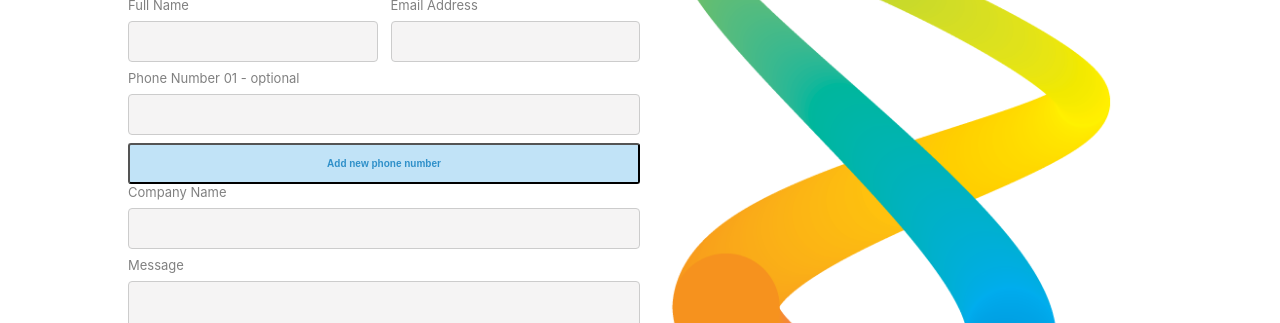
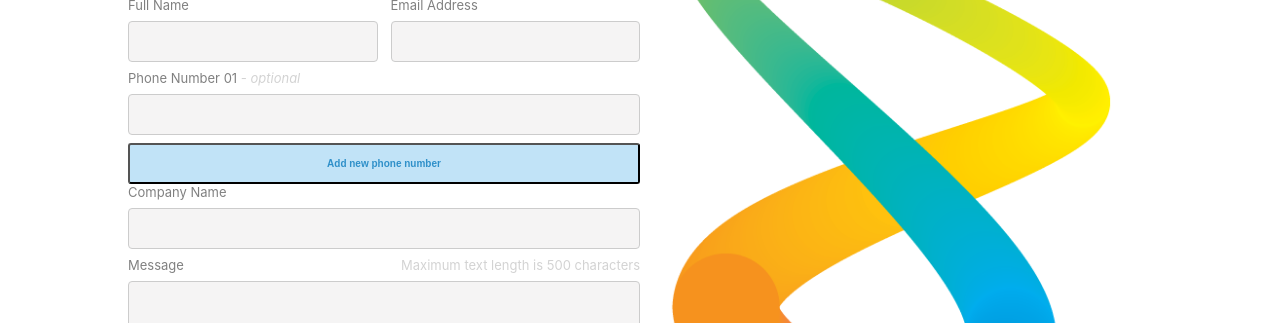
Before and after one commit to dbacall/avamae-tech-test, a React (Create React App) app: page /contact-us in a window 1280 px wide. Shown: the part 185-508 px from the top of the page. Built offline with nearby package versions, Linux system fonts and the light colour scheme.

Commit message:
chore: clean up imports, remove unnecessary code and add greyed out text to form

```diff
--- a/src/App.js
+++ b/src/App.js
@@ -2,15 +2,10 @@ import React, { Component } from "react";
 import "./App.css";
 import { BrowserRouter as Router, Switch, Route } from "react-router-dom";
 import { Navbar } from "./components/Navbar";
-import logo from "./logo.svg";
 import HomeContainer from "./containers/HomeContainer";
 import AboutUs from "./components/AboutUs";
 import ContactUsContainer from "./containers/ContactUsContainer";
 import Footer from "./components/Footer";
-
-{
-  /* <img src={logo} className="App-logo" alt="logo" /> */
-}
 
 class App extends Component {
   render() {
--- a/src/components/ContactUs.js
+++ b/src/components/ContactUs.js
@@ -1,6 +1,5 @@
 import React, { Component } from "react";
 import "../stylesheets/ContactUs.css";
-import BackgroundLogo from "../assets/Img_Contact.png";
 import { FontAwesomeIcon } from "@fortawesome/react-fontawesome";
 import { faCheckCircle, faPaperPlane } from "@fortawesome/free-solid-svg-icons";
 
@@ -65,19 +64,6 @@ class ContactUs extends Component {
     }
   }
 
-  renderErrors = () => {
-    if (this.props.response.length > 0) {
-      if (this.props.response.data.Errors.length > 0) {
-        console.log("here");
-        // console.log(
-        //   this.props.response.data.Errors.map((error) => error.FieldName).join(
-        //     ", "
-        //   ) + "is required!"
-        // );
-      }
-    }
-  };
-
   render() {
     return (
       <div className="contact-us">
@@ -95,7 +81,7 @@ class ContactUs extends Component {
             <form onSubmit={this.submitHandler}>
               <div className="two-input-container">
                 <div>
-                  <label for="fname">Full Name</label>
+                  <label>Full Name</label>
                   <input
                     type="text"
                     className="input inputs-2-left"
@@ -105,7 +91,7 @@ class ContactUs extends Component {
                   />
                 </div>
                 <div>
-                  <label for="fname">Email Address</label>
+                  <label>Email Address</label>
                   <input
                     type="text"
                     className="input inputs-2-right"
@@ -115,7 +101,9 @@ class ContactUs extends Component {
                   />
                 </div>
               </div>
-              <label for="fname">Phone Number 01 - optional</label>
+              <label>
+                Phone Number 01 <i className="greyed-out">- optional</i>
+              </label>
               <input
                 type="text"
                 className="input"
@@ -125,7 +113,9 @@ class ContactUs extends Component {
               />
               {this.state.addNewNumber ? (
                 <>
-                  <label for="fname">Phone Number 02 - optional</label>
+                  <label>
+                    Phone Number 02 <i className="greyed-out">- optional</i>
+                  </label>
                   <input
                     type="text"
                     className="input"
@@ -138,7 +128,7 @@ class ContactUs extends Component {
               <button className="add-num-btn" onClick={this.clickHandler}>
                 Add new phone number
               </button>
-              <label for="fname">Company Name</label>
+              <label>Company Name</label>
               <input
                 type="text"
                 className="input"
@@ -146,16 +136,20 @@ class ContactUs extends Component {
                 onChange={this.onChange}
                 value={this.state.CompanyName}
               />
-              <label for="fname">Message</label>
+              <label>Message</label>
+              <label className="msg-label">
+                Maximum text length is 500 characters
+              </label>
               <textarea
                 className="input text-area"
                 id="Message"
+                maxlength="500"
                 onChange={this.onChange}
                 value={this.state.Message}
                 cols="70"
                 rows="10"
               />
-              <label for="fname">
+              <label>
                 <b>Add address details</b>
               </label>
               <input
@@ -168,7 +162,7 @@ class ContactUs extends Component {
                 <div className="address-details">
                   <div className="two-input-container">
                     <div>
-                      <label for="fname">Address Line 1</label>
+                      <label>Address Line 1</label>
                       <input
                         type="text"
                         className="input inputs-2-left"
@@ -178,7 +172,9 @@ class ContactUs extends Component {
                       />
                     </div>
                     <div>
-                      <label for="fname">Address Line 2 - optional</label>
+                      <label>
+                        Address Line 2 <i className="greyed-out">- optional</i>
+                      </label>
                       <input
                         type="text"
                         className="input inputs-2-right"
@@ -190,7 +186,7 @@ class ContactUs extends Component {
                   </div>
                   <div className="four-input-container">
                     <div>
-                      <label for="fname">City/Town</label>
+                      <label>City/Town</label>
                       <input
                         type="text"
                         className="input inputs-4"
@@ -201,7 +197,7 @@ class ContactUs extends Component {
                     </div>
 
                     <div>
-                      <label for="fname">State/County</label>
+                      <label>State/County</label>
                       <input
                         type="text"
                         className="input inputs-4"
@@ -211,7 +207,7 @@ class ContactUs extends Component {
                       />
                     </div>
                     <div>
-                      <label for="fname">Postcode</label>
+                      <label>Postcode</label>
                       <input
                         type="text"
                         className="input inputs-4"
@@ -221,7 +217,7 @@ class ContactUs extends Component {
                       />
                     </div>
                     <div>
-                      <label for="fname">Country</label>
+                      <label>Country</label>
                       <input
                         type="text"
                         className="input inputs-4"
--- a/src/components/Home.js
+++ b/src/components/Home.js
@@ -1,6 +1,5 @@
 import React, { Component } from "react";
 import "../stylesheets/Home.css";
-// import "react-id-swiper/lib/styles/css/swiper.css";
 import Swiper from "react-id-swiper";
 import ReactLoading from "react-loading";
 import { Link } from "react-router-dom";
--- a/src/containers/ContactUsContainer.js
+++ b/src/containers/ContactUsContainer.js
@@ -17,11 +17,7 @@ class ContactUsContainer extends Component {
         answers
       )
       .then((response) => {
-        console.log(response);
         this.setState({ response });
-      })
-      .catch((error) => {
-        console.log(error);
       });
   };
 
--- a/src/containers/HomeContainer.js
+++ b/src/containers/HomeContainer.js
@@ -16,7 +16,6 @@ class HomeContainer extends Component {
         "https://interview-assessment.api.avamae.co.uk/api/v1/home/banner-details"
       )
       .then((response) => {
-        console.log(response.data.Details);
         this.setState({
           bannerData: response.data.Details,
         });
--- a/src/stylesheets/ContactUs.css
+++ b/src/stylesheets/ContactUs.css
@@ -17,6 +17,15 @@
 
 .two-input-container {
   column-count: 2;
+}
+
+.greyed-out {
+  color: lightgray;
+}
+
+.msg-label {
+  float: right;
+  color: lightgray;
 }
 
 textarea {
```
